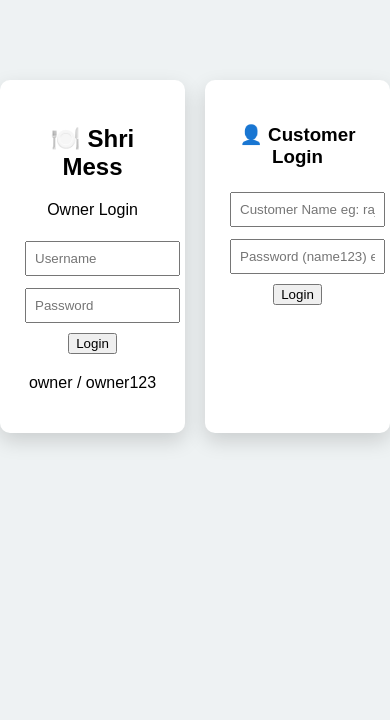
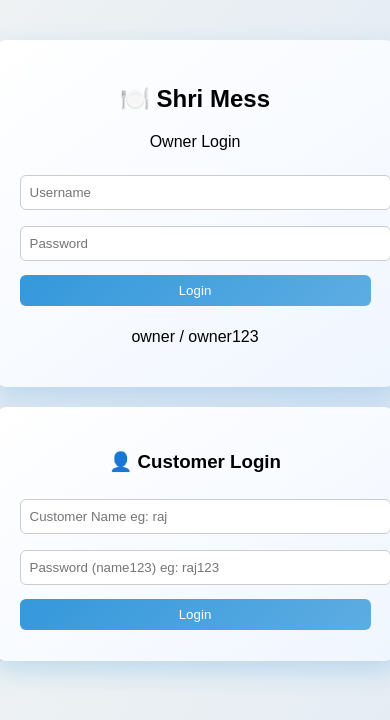
Before and after one commit to Shrivardhan3596/smart-mess-management-system, a React (Create React App) app: page / in a window 390 px wide. Shown: the top 720 px of the page. Built offline with nearby package versions, Linux system fonts and the light colour scheme.

Commit message:
Refactor styles with gradients and improved responsiveness
Updated styles for various components including login, cards, and buttons. Enhanced responsiveness and visual effects with gradients and hover transitions.

```diff
--- a/src/style.css
+++ b/src/style.css
@@ -1,8 +1,10 @@
 body {
   margin: 0;
   font-family: Arial, sans-serif;
-  background: #eef2f3;
+  background: linear-gradient(135deg, #eef2f3, #d9e4f5);
 }
+
+/* ================= LOGIN ================= */
 
 .login-container {
   display: flex;
@@ -12,19 +14,34 @@ body {
 }
 
 .login-card {
-  background: white;
+  background: linear-gradient(145deg, #ffffff, #f0f6ff);
   padding: 25px;
   width: 280px;
-  border-radius: 10px;
-  box-shadow: 0 8px 20px rgba(0,0,0,0.15);
+  border-radius: 12px;
+  box-shadow: 0 10px 25px rgba(52, 152, 219, 0.25);
   text-align: center;
+  transition: transform 0.3s, box-shadow 0.3s;
+}
+
+.login-card:hover {
+  transform: translateY(-4px);
+  box-shadow: 0 14px 30px rgba(52, 152, 219, 0.35);
 }
 
 .login-card input {
   width: 100%;
-  padding: 8px;
-  margin: 6px 0;
+  padding: 9px;
+  margin: 8px 0;
+  border-radius: 6px;
+  border: 1px solid #ccc;
 }
+
+.login-card input:focus {
+  outline: none;
+  border-color: #3498db;
+}
+
+/* ================= HOME ================= */
 
 .home-container {
   max-width: 900px;
@@ -38,30 +55,98 @@ body {
   align-items: center;
 }
 
+/* ================= CARD ================= */
+
 .card {
-  background: white;
+  background: linear-gradient(135deg, #ffffff, #f9fbff);
   margin-top: 20px;
   padding: 20px;
-  border-radius: 10px;
+  border-radius: 12px;
+  box-shadow: 0 8px 18px rgba(0,0,0,0.1);
 }
 
+/* ================= CUSTOMER ================= */
+
 .customer-item {
-  border-bottom: 1px solid #ccc;
-  padding: 8px 0;
+  border-bottom: 1px solid #d6e0f0;
+  padding: 10px 0;
   cursor: pointer;
+  transition: background 0.2s, padding-left 0.2s;
+}
+
+.customer-item:hover {
+  background: #eef5ff;
+  padding-left: 8px;
 }
 
 .customer-details {
-  background: #f5f5f5;
-  padding: 10px;
+  background: linear-gradient(135deg, #f5f9ff, #eaf0ff);
+  padding: 12px;
   border-radius: 8px;
+  border-left: 4px solid #3498db;
 }
+
+/* ================= BUTTONS ================= */
 
 button {
   margin: 4px;
+  padding: 8px 12px;
+  border: none;
+  border-radius: 6px;
+  background: linear-gradient(135deg, #3498db, #5dade2);
+  color: white;
+  cursor: pointer;
+  transition: background 0.3s, transform 0.2s;
 }
 
+button:hover {
+  background: linear-gradient(135deg, #2e86c1, #3498db);
+  transform: scale(1.05);
+}
+
+/* ================= DANGER ================= */
+
 .danger {
-  background: red;
+  background: linear-gradient(135deg, #e74c3c, #ff6b6b);
   color: white;
 }
+
+/* ================= MOBILE RESPONSIVE ONLY ================= */
+
+@media (max-width: 600px) {
+
+  /* Login cards go downside-downside */
+  .login-container {
+    flex-direction: column;
+    align-items: center;
+    padding-top: 40px;
+  }
+
+  /* Full width cards on mobile */
+  .login-card {
+    width: 90%;
+  }
+
+  /* Header stack vertically */
+  .header {
+    flex-direction: column;
+    align-items: flex-start;
+    gap: 10px;
+  }
+
+  /* Home container padding adjust */
+  .home-container {
+    padding: 12px;
+  }
+
+  /* Buttons easier to tap */
+  button {
+    width: 100%;
+    margin: 6px 0;
+  }
+
+  /* Customer items spacing */
+  .customer-item {
+    padding: 12px 0;
+  }
+}
```
